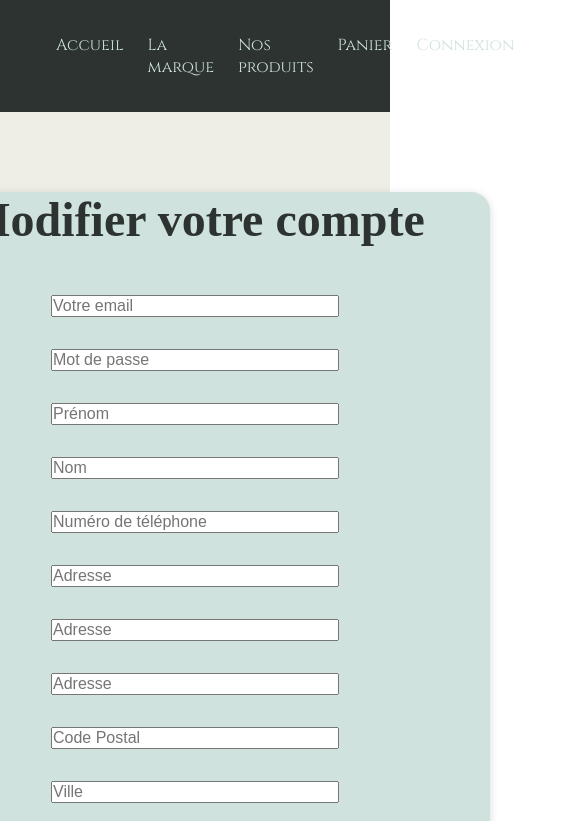
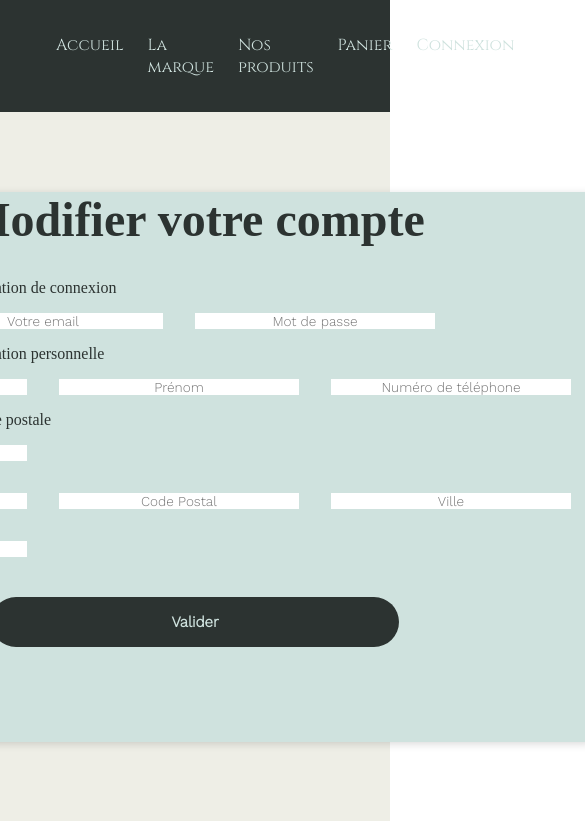
Before and after one commit to WildCodeSchool/remote2q4-21-p3-agathe-front, a React (Create React App) app: page /user/edit in a window 390 px wide. Shown: the top 821 px of the page, 585 px wide, since content can reach past the window. Built offline with nearby package versions, Linux system fonts and the light colour scheme; no server answers; a web font is replaced by a local one.

Commit message:
responsive signup page

```diff
--- a/src/App.css
+++ b/src/App.css
@@ -20,3 +20,8 @@ body {
     width: 100%;
     /* min-height: 100vh; */
 }
+
+.Page {
+    min-width: 100%;
+    min-height: 100vh;
+}
--- a/src/components/form/RegisterForm.css
+++ b/src/components/form/RegisterForm.css
@@ -53,7 +53,12 @@ div.address {
 
 .registerContainer input {
     margin: 1rem 0;
-    width: 18rem;
+    width: 15rem;
+    border: none;
+    text-align: center;
+    font-size: 0.85em;
+    font-family: var(--font-text);
+    margin-right: 2rem;
 }
 
 .loginBox {
@@ -73,3 +78,38 @@ div.address {
     width: 10rem;
     margin-left: 2rem;
 }
+
+.regInput {
+    display: flex;
+    flex-direction: column;
+    justify-content: center;
+    text-align: center;
+    color: red;
+}
+
+.text-danger {
+    text-align: center;
+    color: red;
+    font-size: 0.75em;
+}
+
+.connexion {
+    display: flex;
+    justify-content: center;
+    width: 50%;
+}
+
+.info {
+    display: flex;
+    flex-wrap: wrap;
+}
+
+.postAddress {
+    display: flex;
+}
+
+.registerForm span{
+    width: 60%;
+    text-align: left;
+
+}
--- a/src/components/form/RegisterForm.jsx
+++ b/src/components/form/RegisterForm.jsx
@@ -41,15 +41,15 @@ const RegisterForm = () => {
     };
 
     const registerOptions = {
-        first_name: { required: "Votre prénom est requis" },
-        last_name: { required: "Votre nom est requis" },
-        email: { required: "Votre adresse email est requise" },
-        phone_number: { required: "Votre numéro de téléphone est requis" },
-        address_1: { required: "Votre adresse est requise" },
-        post_code: { required: "Votre code postal est requis" },
-        city: { required: "Votre ville est requis" },
+        first_name: { required: "Prénom requis" },
+        last_name: { required: "Nom requis" },
+        email: { required: "Adresse email requise" },
+        phone_number: { required: "Numéro de téléphone requis" },
+        address_1: { required: "Adresse requise" },
+        post_code: { required: "Code postal requis" },
+        city: { required: "Ville requise" },
         password: {
-            required: "Votre mot de passe est requis",
+            required: "Mot de passe requis",
             minLength: {
                 value: 8,
                 message:
@@ -63,9 +63,10 @@ const RegisterForm = () => {
             <h2>{infos ? "Modifier votre compte" : "Création de compte"}</h2>
             <form
                 onSubmit={handleSubmit(handleRegistration, handleError)}
-                className="registerForm"
-            >
-                <div>
+                className="registerForm">
+                    <span>Information de connexion</span>
+                    <div className="connexion">
+                <div className="regInput">
                     <input
                         type="email"
                         name="email"
@@ -76,7 +77,7 @@ const RegisterForm = () => {
                         {errors?.email && errors.email.message}
                     </small>
                 </div>
-                <div>
+                <div className="regInput">
                     <input
                         type="password"
                         name="password"
@@ -87,8 +88,21 @@ const RegisterForm = () => {
                         {errors?.password && errors.password.message}
                     </small>
                 </div>
-                <div>
-                    <div>
+                </div>
+                <span>Information personnelle</span>
+                <div className="info">
+                <div className="regInput">
+                    <input
+                        name="last_name"
+                        type="text"
+                        placeholder="Nom"
+                        {...register("last_name", registerOptions.name)}
+                    />
+                    <small className="text-danger">
+                        {errors?.last_name && errors.last_name.message}
+                    </small>
+                </div>
+                    <div className="regInput">
                         <input
                             name="first_name"
                             type="text"
@@ -102,18 +116,7 @@ const RegisterForm = () => {
                             {errors?.first_name && errors.first_name.message}
                         </small>
                     </div>
-                    <div>
-                        <input
-                            name="last_name"
-                            type="text"
-                            placeholder="Nom"
-                            {...register("last_name", registerOptions.name)}
-                        />
-                        <small className="text-danger">
-                            {errors?.last_name && errors.last_name.message}
-                        </small>
-                    </div>
-                    <div>
+                    <div className="regInput">
                         <input
                             name="phone_number"
                             type="text"
@@ -125,7 +128,10 @@ const RegisterForm = () => {
                                 errors.phone_number.message}
                         </small>
                     </div>
-                    <div className="address">
+                    </div>
+                    <span>Adresse postale</span>
+                    <div className="postAddress">
+                    <div className="regInput">
                         <input
                             name="address_1"
                             type="text"
@@ -148,7 +154,7 @@ const RegisterForm = () => {
                             {...register("address_3")}
                         />
                     </div>
-                    <div>
+                    <div className="regInput">
                         <input
                             name="post_code"
                             type="text"
@@ -162,7 +168,7 @@ const RegisterForm = () => {
                             {errors?.post_code && errors.post_code.message}
                         </small>
                     </div>
-                    <div>
+                    <div className="regInput">
                         <input
                             name="city"
                             type="text"
@@ -175,7 +181,7 @@ const RegisterForm = () => {
                     </div>
                     </div>
                 <button className="registerBtn">{infos ? "Valider" : "Créer votre compte"}</button>
-            </form>
+            </form >
     {!infos &&
         <div className="loginBox">
             <h4>Déjà client ?</h4>
@@ -184,7 +190,7 @@ const RegisterForm = () => {
             </Link>
         </div>
             }
-        </div>
+        </div >
     );
 };
 export default RegisterForm;
```
Lines whose indentation alone changed are shown as unchanged.
